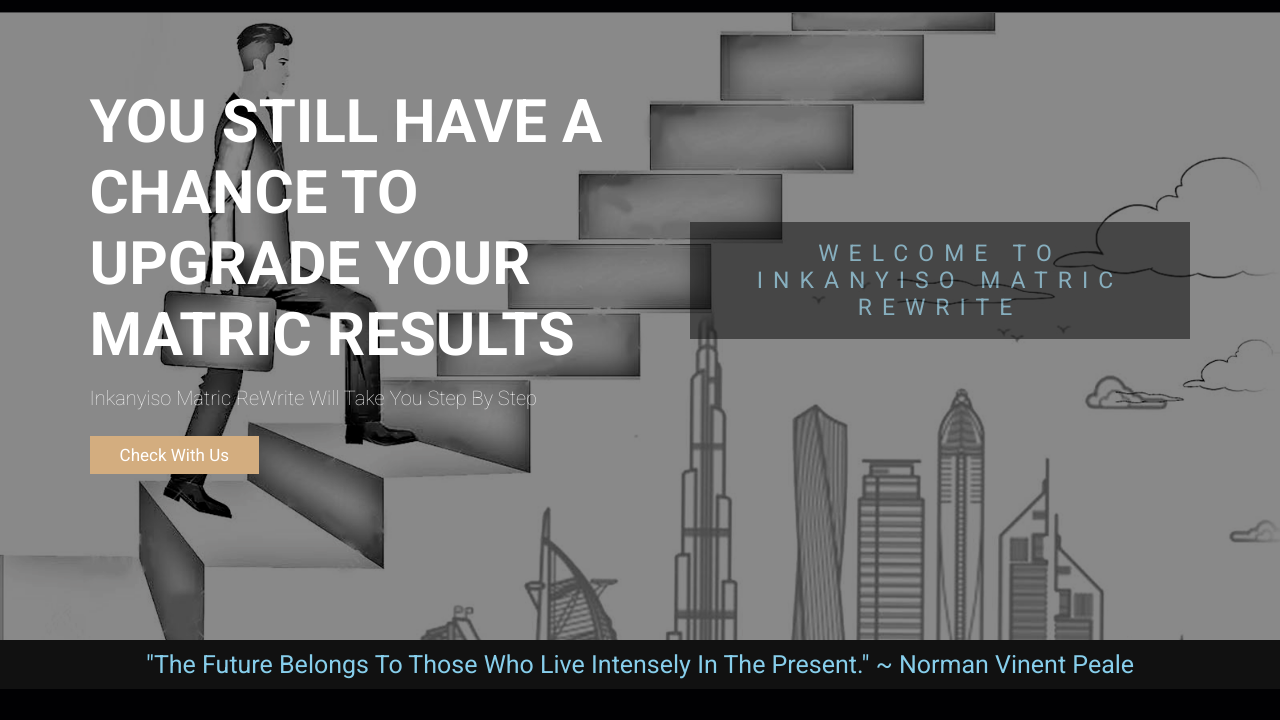
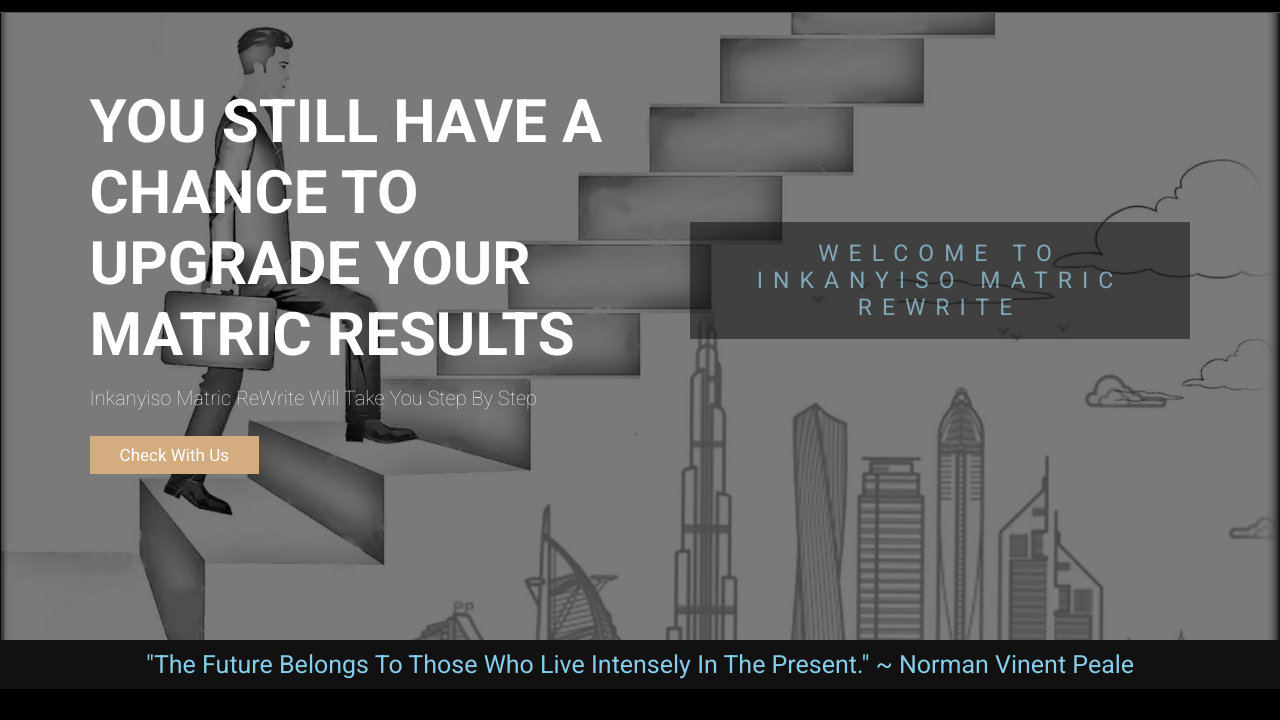
Before and after one commit to idcossa/InkanyisoMatricReWrite, a plain HTML site: page index.html in a window 1280 px wide. Shown: the part 80-800 px from the top of the page. Drawn offline with Linux system fonts and the light colour scheme.

Commit message:
Update style.css

```diff
--- a/css/style.css
+++ b/css/style.css
@@ -261,7 +261,7 @@ section{
     min-height: 90vh;
     display:flex;
     align-items: center;
-    background:url(/images/steps-edit2.png) no-repeat;
+    background:url(/images/steps-edit.png) no-repeat;
     background-size:cover; /*cover*/
     background-position: left; /*center*/
 }
```
